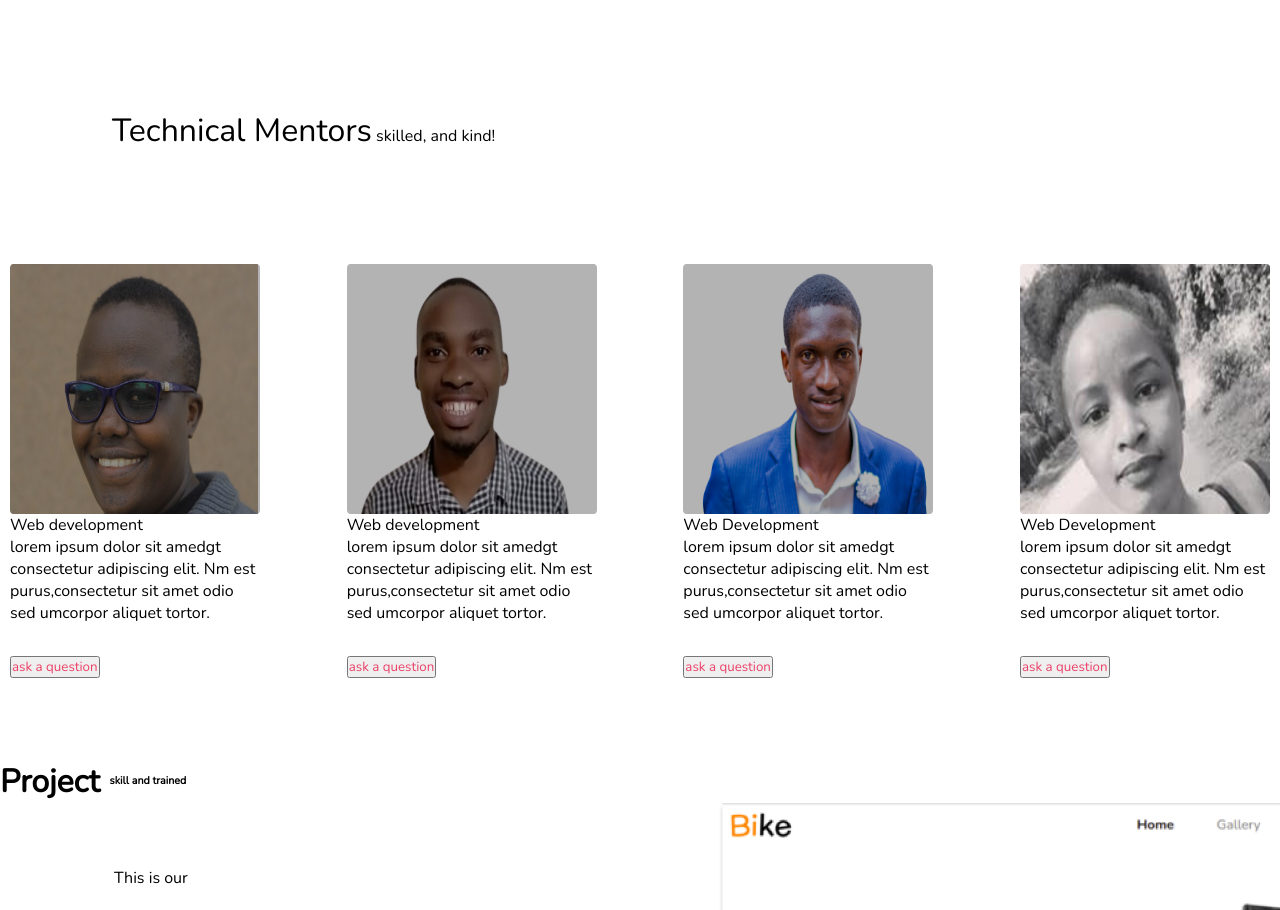
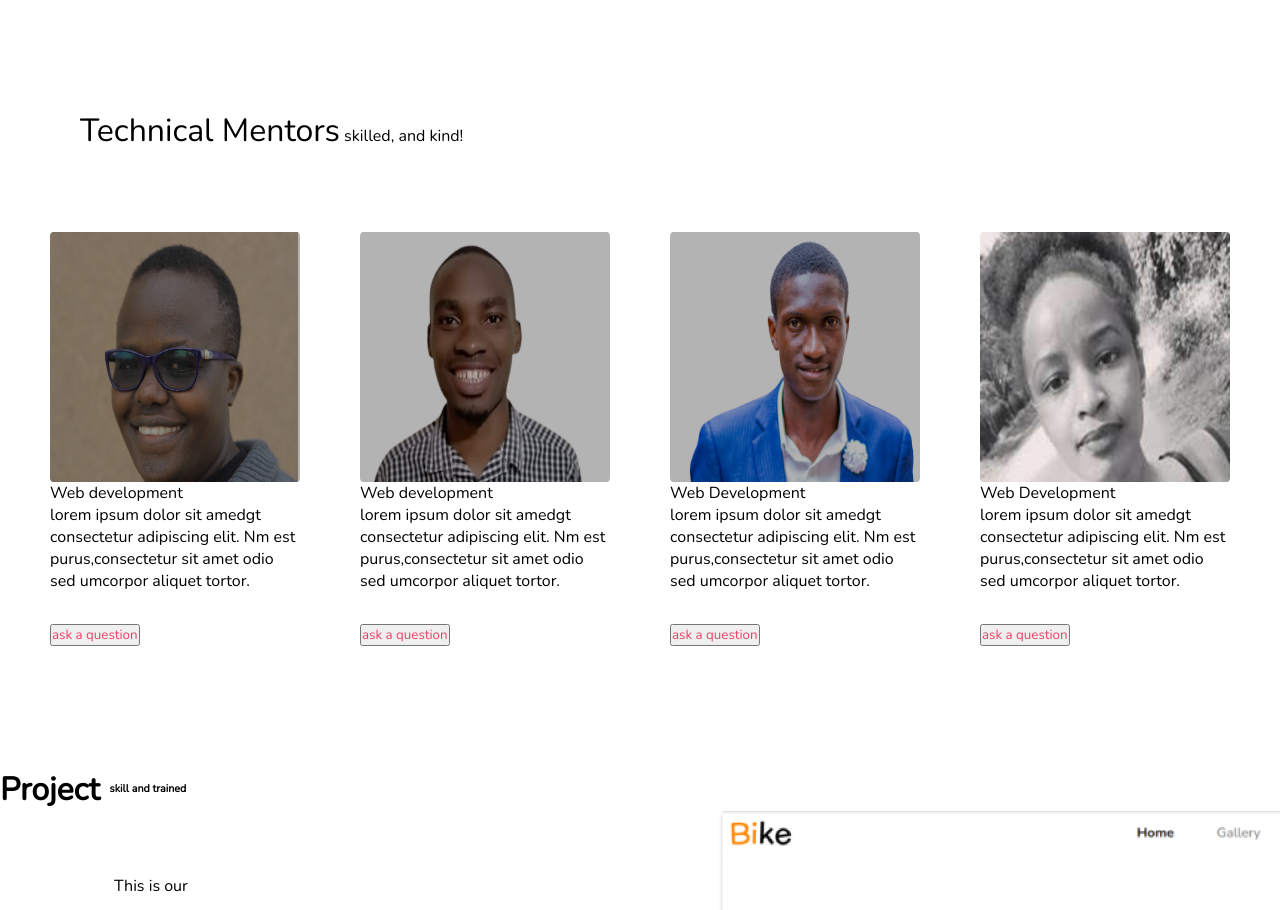
Before and after one commit to mustie-THE-dev/week1-project, a plain HTML site: page index.html in a window 1280 px wide. Shown: the part 2268-3178 px from the top of the page. Drawn offline with nearby package versions, Linux system fonts and the light colour scheme.

```diff
--- a/Assets/css/style.css
+++ b/Assets/css/style.css
@@ -110,14 +110,14 @@ nav ul li button a{
    font-size: xx-large;
 }
 .technical{
-   margin: 7rem;
+   margin: 5rem;
 
 }
 
 .side{
    display: flex;
    justify-content: space-between;
-   margin: 10px;
+   margin: 50px;
    flex-direction: row;
 
 }
```
